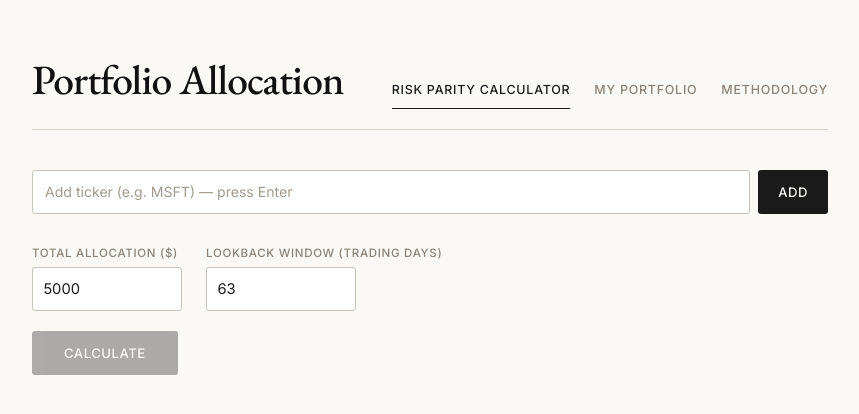
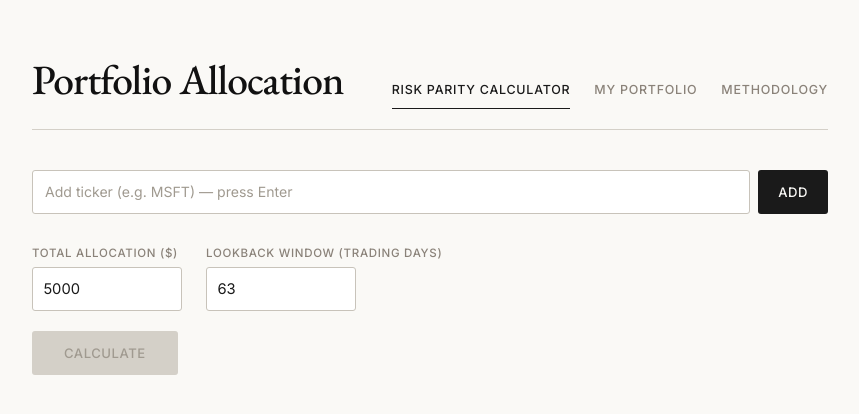
Before and after one commit to MibhaelGray/Portfolio-Allocation, a React (Vite) app in the folder frontend/: page / in a window 1280 px wide. Shown: the top 414 px of the page, without its empty margins (210-1069 px from the left). Built offline with nearby package versions, Linux system fonts and the light colour scheme.

Commit message:
style(design): FINDING-002 — distinct disabled button state with warm gray bg instead of opacity

```diff
--- a/frontend/src/App.css
+++ b/frontend/src/App.css
@@ -164,7 +164,11 @@ button {
   transition: background 0.15s;
 }
 button:hover:not(:disabled) { background: #333; }
-button:disabled { opacity: 0.35; cursor: not-allowed; }
+button:disabled {
+  background: #d4d0c8;
+  color: #a09a90;
+  cursor: not-allowed;
+}
 .calculate-btn {
   align-self: flex-start;
   padding: 0.6rem 2rem;
```
